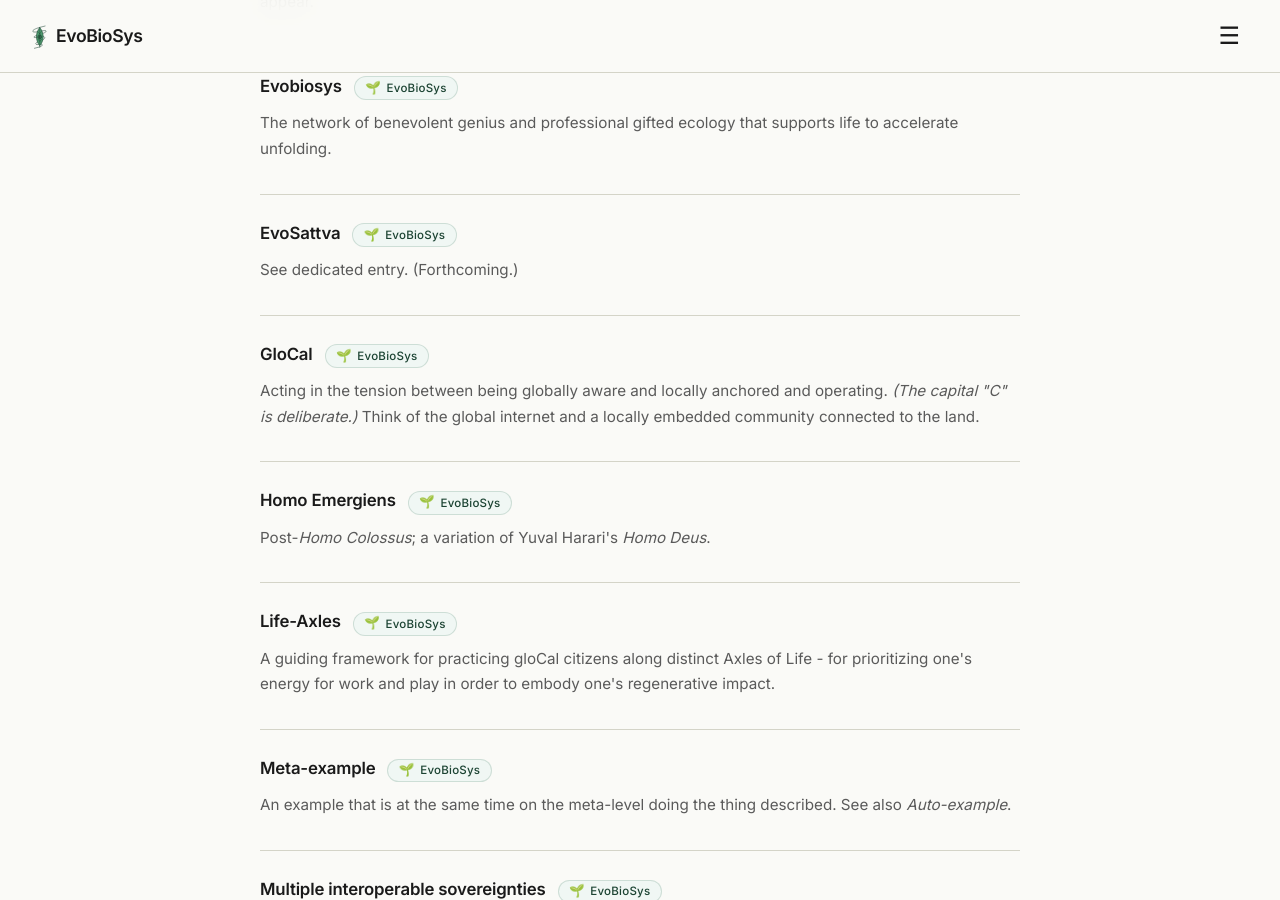
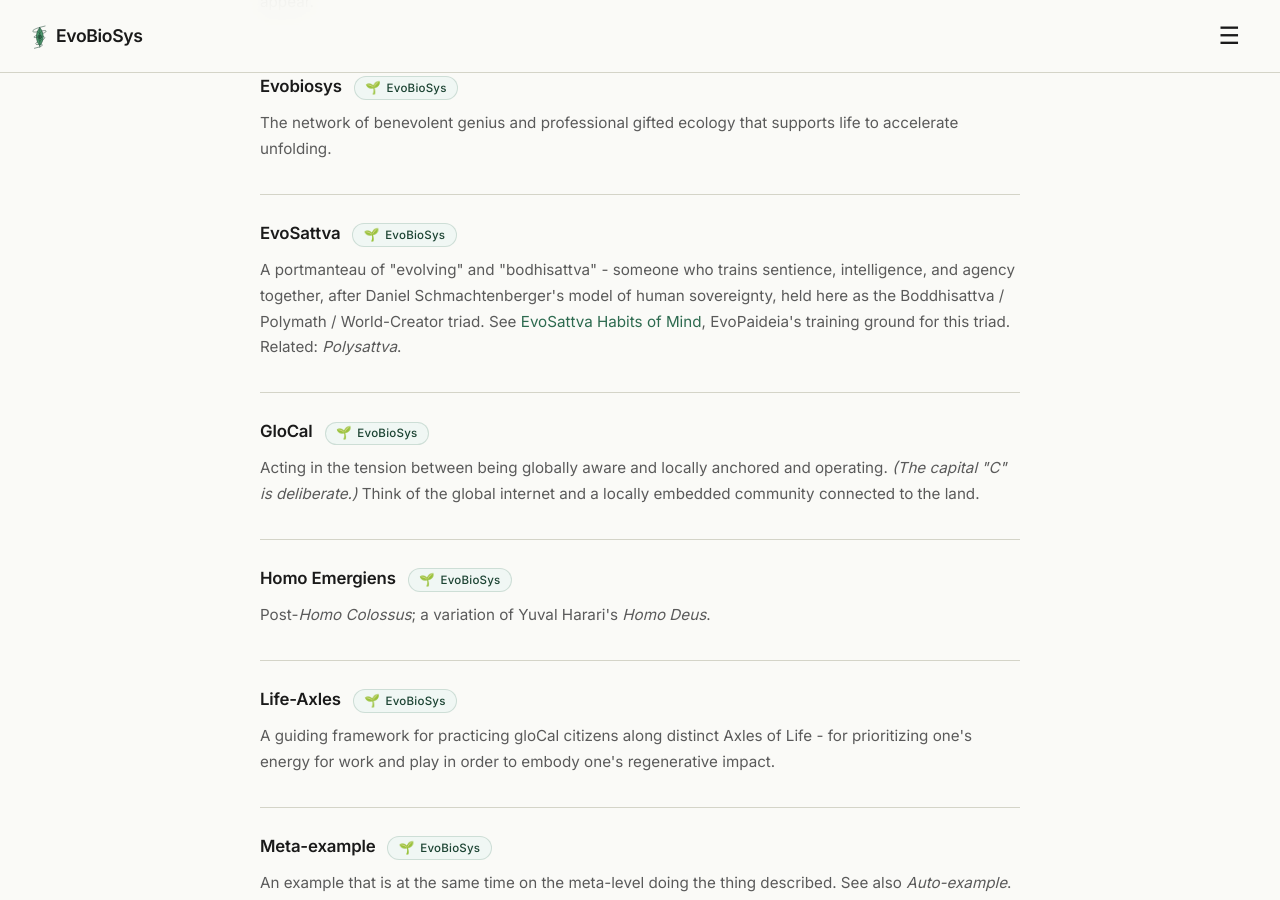
Before and after one commit to Evobiosys/evobiosys.org, a Jekyll site: the page built from glossary/neologism.html, in a window 1280 px wide and 900 px high, scrolled down 2666 px. Built offline with Jekyll 4.4.1, drawn with Linux system fonts in a browser that asks for light colours.

Commit message:
glossary: fill in EvoSattva entry, link to evopaideia.org/habits/
Was a "(Forthcoming.)" stub. Grounds the definition in Daniel
Schmachtenberger's human-sovereignty triad (per Jakob's 2021 Minerva
capstone) and links out to the live EvoSattva Habits of Mind page;
no Minerva HC tag mapping included, per the internal-only decision
on that material.

Co-Authored-By: Claude Sonnet 5 <noreply@anthropic.com>

```diff
--- a/glossary/neologism.html
+++ b/glossary/neologism.html
@@ -407,7 +407,13 @@ permalink: /glossary/neologism/
           <span class="chip-row"><span class="chip chip-evobiosys"><span class="chip-glyph">&#127793;</span>EvoBioSys</span></span>
         </div>
         <p class="def">
-          See dedicated entry. (Forthcoming.)
+          A portmanteau of "evolving" and "bodhisattva" - someone who trains
+          sentience, intelligence, and agency together, after Daniel
+          Schmachtenberger's model of human sovereignty, held here as the
+          Boddhisattva / Polymath / World-Creator triad. See
+          <a href="https://evopaideia.org/habits/">EvoSattva Habits of Mind</a>,
+          EvoPaideia's training ground for this triad. Related:
+          <em>Polysattva</em>.
         </p>
       </article>
 
```
